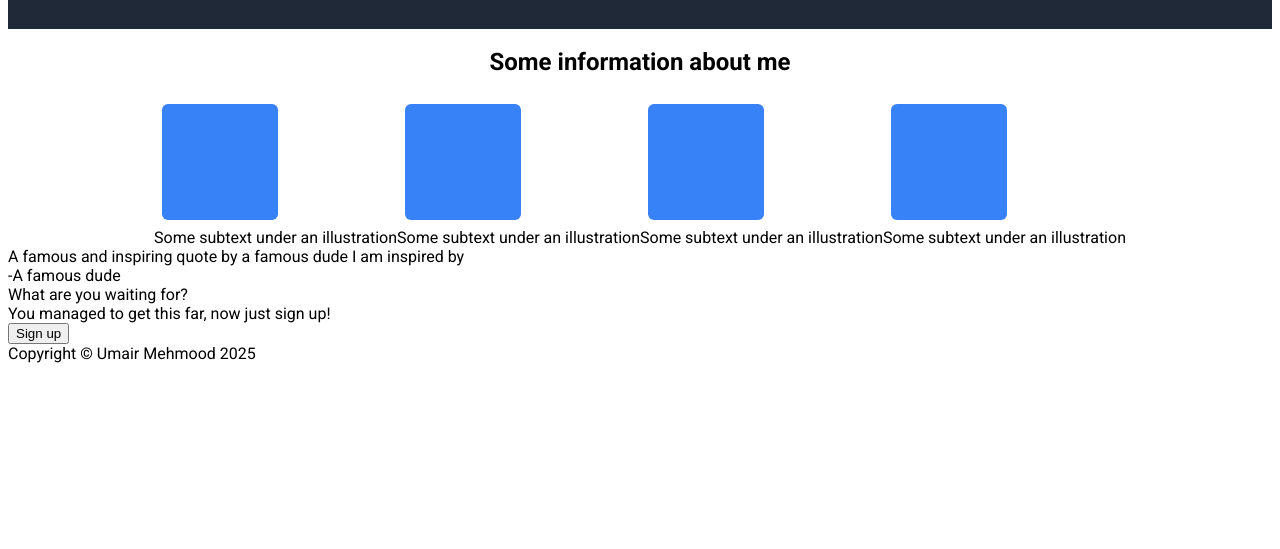
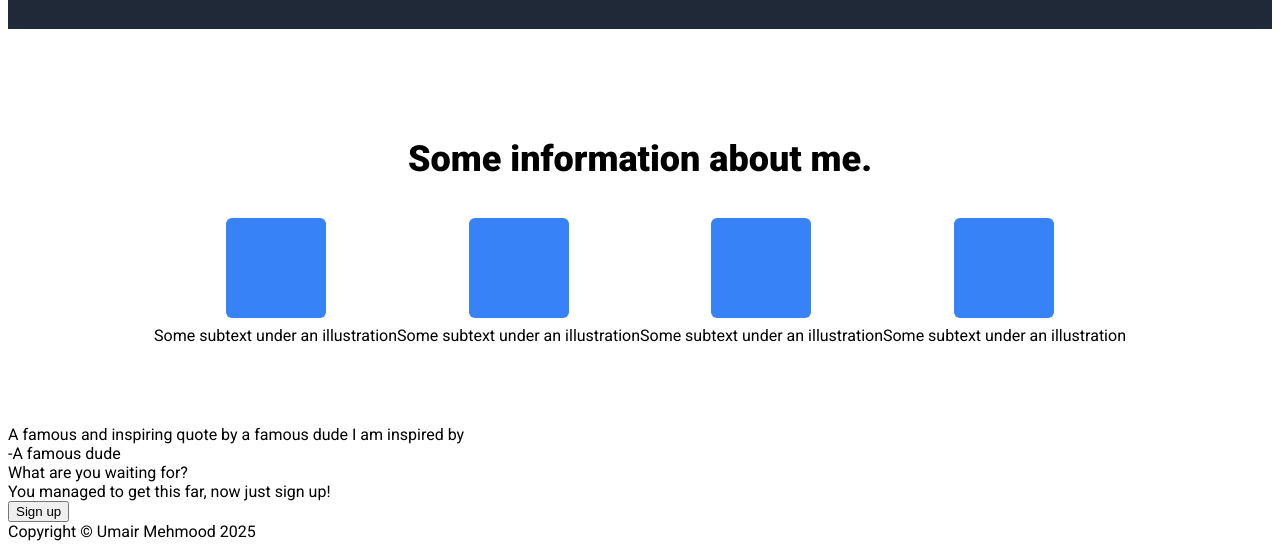
Before and after one commit to Muze1/projects_TOP, a plain HTML site: page 02_landing-page/index.html in a window 1280 px wide. Shown: the part 372-921 px from the top of the page. Before the commit the page ends 800 px from the top, so only its background shows below. Drawn offline with Linux system fonts and the light colour scheme.

Commit message:
Adjust h2 in section three

```diff
--- a/02_landing-page/index.html
+++ b/02_landing-page/index.html
@@ -41,7 +41,7 @@
 
         <!-- Section 3: Four Boxes -->
     <div class="section-three">
-        <h2>Some information about me</h2>
+        <h2>Some information about me.</h2>
         <div class="subsections">
             <div class="segment">
                 <div class="box"></div>
--- a/02_landing-page/style.css
+++ b/02_landing-page/style.css
@@ -93,11 +93,23 @@ a {
     display: flex;
     flex-direction: column;
     align-items: center;
+    margin: 80px;
+}
+
+h2 {
+    font-size: 36px;
+    font-weight: 900;
+    color: (var(--dark-background));
 }
 
 .subsections {
     display: flex;
     justify-content: center;
+}
+.segment {
+    display: flex;
+    flex-flow: column;
+    align-items: center;
 }
 
 .box {
@@ -108,6 +120,7 @@ a {
     margin: 8px;
     padding: 8px;
     background-color: var(--button-color);
+    box-sizing: border-box;
 }
 
 .text {
```
